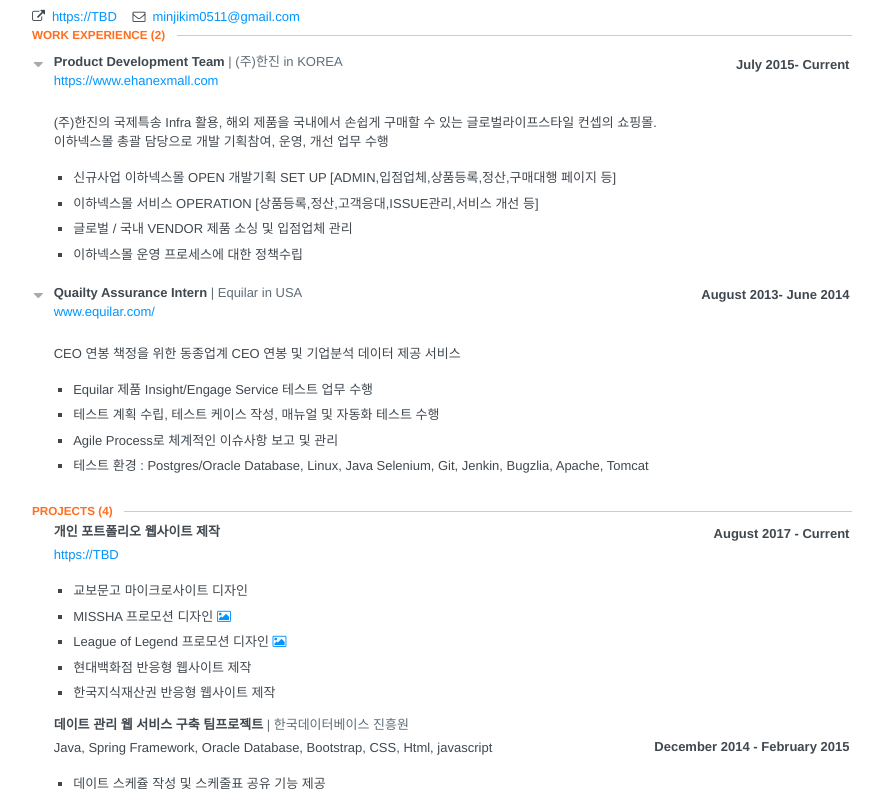
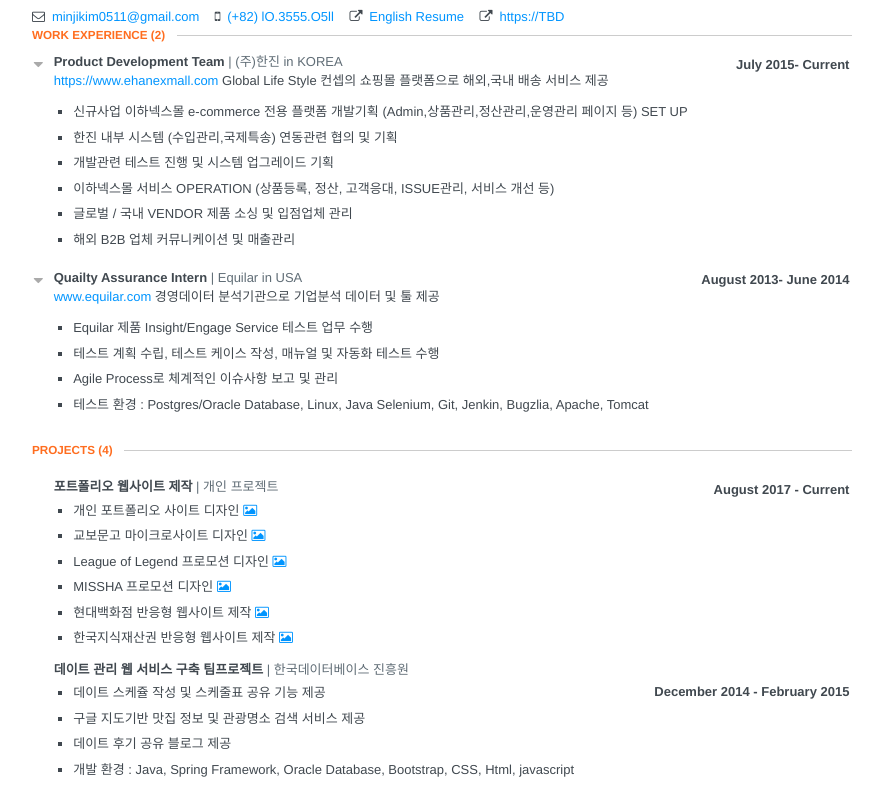
Before and after one commit to min-ji-kim/Resume, a plain HTML site: page index.html in a window 1280 px wide. Shown: the part 94-883 px from the top of the page, without its empty margins (198-1081 px from the left). Drawn offline with Linux system fonts and the light colour scheme.

Commit message:
Update contents

```diff
--- a/index.html
+++ b/index.html
@@ -161,6 +161,7 @@ p {
     margin-bottom: 1.3em;
 }
 
+
 a {
     color: #0095ff;
     text-decoration: none;
@@ -172,7 +173,7 @@ a:hover {
 }
 
 ul {
-    margin-top: 1rem;
+    margin-top: 6px;
 }
 
 li {
@@ -180,6 +181,8 @@ li {
     list-style-position: outside;
     margin-left: 1.3em;
 }
+li.li_sub
+      {list-style-type: none}
 
 .highlights>li>p {
     margin-bottom: 0.5em;
@@ -600,6 +603,8 @@ ul.courses li:hover {
         width: 80%;
         margin: 0 auto;
     }
+
+
 }
 
 
@@ -778,7 +783,7 @@ ul.courses li:hover {
   <div id="resume">
     	<header id="header" class="clear">
     		<div>
-    			<h1 class="name">김민지 [ MINJI KIM ] <a target="_self" href="https://min-ji-kim.github.io/Resume/">[KR]</a><a target="_self" href="https://min-ji-kim.github.io/Resume_en/">[EN]</a></h1>
+    			<h1 class="name">김민지 [ MINJI KIM ] </h1>
     			<h2 class="label"></h2>
     		</div>
 
@@ -789,18 +794,25 @@ ul.courses li:hover {
 
 
     		<div id="contact">
-    			<div class="website">
-    				<span class="fa fa-external-link"></span>
-    				<a target="_blank" target="_blank" href="https://TBD">https://TBD</a>
-    			</div>
-    			<div class="email">
+                <div class="email">
     				<span class="fa fa-envelope-o"></span>
     				<a href="mailto:lindseykim0378@gmail.com">minjikim0511@gmail.com</a>
     			</div>
-    			<div class="phone">
-    		<!--		<span class="fa fa-mobile"></span>
-    				<a href="tel:(+82) 1035550511">(+82) 1035550511</a>
-    			</div> -->
+                <div class="phone">
+    		        <span class="fa fa-mobile"></span>
+    				<a href="tel:(+82) 1035550511">(+82) lO.3555.O5ll</a>
+    			</div>
+                  <div class="resume">
+    		        <span class="fa fa-external-link"></span>
+    				<a target="_self" href="https://min-ji-kim.github.io/Resume_en/">English Resume</a>
+    			</div>
+
+
+    			<div class="website">
+    				<span class="fa fa-external-link"></span>
+    				<a target="_blank" href="https://dl.dropboxusercontent.com/s/ssaju9r3g90kbbe/00_Portpolio_Description.jpg?dl=0">https://TBD</a>
+    			</div>
+
     		</div>
 
     		<div id="profiles">
@@ -834,15 +846,16 @@ ul.courses li:hover {
 
         	<span class="website">
         		<a target="_blank" href="https://www.ehanexmall.com">https://www.ehanexmall.com</a>
+                Global Life Style 컨셉의 쇼핑몰 플랫폼으로 해외,국내 배송 서비스 제공
         	</span>      	<div class="item" id="work-item">
-            <div class="summary">
-              <p><p>(주)한진의 국제특송 Infra 활용, 해외 제품을 국내에서 손쉽게 구매할 수 있는 글로벌라이프스타일 컨셉의 쇼핑몰. <br/>이하넥스몰 총괄 담당으로 개발 기획참여, 운영, 개선 업무 수행 </p></p>
-            </div>
+
             <ul class="highlights">
-                <li><p>신규사업 이하넥스몰 OPEN 개발기획 SET UP [ADMIN,입점업체,상품등록,정산,구매대행 페이지 등]</p></li>
-                <li><p>이하넥스몰 서비스 OPERATION [상품등록,정산,고객응대,ISSUE관리,서비스 개선 등]</p></li>
+                <li><p>신규사업 이하넥스몰 e-commerce 전용 플랫폼 개발기획 (Admin,상품관리,정산관리,운영관리 페이지 등) SET UP</p></li>
+                <li><p>한진 내부 시스템 (수입관리,국제특송) 연동관련 협의 및 기획</p></li>
+                <li><p>개발관련 테스트 진행 및 시스템 업그레이드 기획</p></li>
+                <li><p>이하넥스몰 서비스 OPERATION (상품등록, 정산, 고객응대, ISSUE관리, 서비스 개선 등) </p></li>
                 <li><p>글로벌 / 국내 VENDOR 제품 소싱 및 입점업체 관리 </p></li>
-                <li><p>이하넥스몰 운영 프로세스에 대한 정책수립</p></li>
+                <li><p>해외 B2B 업체 커뮤니케이션 및 매출관리 </p></li>
             </ul>
         	</div>
         </section>
@@ -861,11 +874,10 @@ ul.courses li:hover {
     			</header>
 
         	<span class="website">
-        		<a target="_blank" href="www.equilar.com/">www.equilar.com/</a>
+        		<a target="_blank" href="www.equilar.com">www.equilar.com</a>
+                경영데이터 분석기관으로 기업분석 데이터 및 툴 제공
         	</span>      	<div class="item" id="work-item">
-            <div class="summary">
-              <p><p>CEO 연봉 책정을 위한 동종업계  CEO 연봉 및 기업분석 데이터 제공 서비스 </p></p>
-            </div>
+
             <ul class="highlights">
                 <li><p>Equilar 제품 Insight/Engage Service 테스트 업무 수행  </p></li>
                 <li><p>테스트 계획 수립, 테스트 케이스 작성, 매뉴얼 및 자동화 테스트 수행</p></li>
@@ -884,11 +896,14 @@ ul.courses li:hover {
         <section class="volunteer-item">
 
 
-
+        <p></p>
           <header>
             <div class="header-left">
               <div class="position">
-                개인 포트폴리오 웹사이트 제작
+                포트폴리오 웹사이트 제작
+              </div>
+               <div class="organization">
+                개인 프로젝트
               </div>
 
             </div>
@@ -906,14 +921,15 @@ ul.courses li:hover {
           </div>
           <div class="item">
 		  <div class="summary">
-              <p><p> <a target="_blank" href="https://TBD">https://TBD</a></p></p>
-            </div>
+          </div>
+              <p></p>
             <ul class="highlights">
-              <li><p>교보문고 마이크로사이트 디자인  </p></li>
-              <li><p>MISSHA 프로모션 디자인  <a target="_blank" href="https://dl.dropboxusercontent.com/s/4x9jqo1dt8256pm/WEB_03_Design_01_MISSHA_POPUP.jpg?dl=0"><span class="fa fa-image"></span></a></p></li>
-              <li><p>League of Legend 프로모션 디자인    <a target="_blank" href="https://dl.dropbox.com/s/vh8euit5lszxb92/WEB_03_Design_02_LOL_POPUP.jpg?dl=0"><span class="fa fa-image"></span></a></p></li>
-              <li><p>현대백화점 반응형 웹사이트 제작</p></li>
-              <li><p>한국지식재산권 반응형 웹사이트 제작</p></li>
+              <li><p>개인 포트폴리오 사이트 디자인   <a target="_blank" href="https://dl.dropboxusercontent.com/s/ssaju9r3g90kbbe/00_Portpolio_Description.jpg?dl=0"><span class="fa fa-image"></span></a></p></li>
+              <li><p>교보문고 마이크로사이트 디자인   <a target="_blank" href="https://dl.dropbox.com/s/4t70k1kctocrgkp/Microsite_Kyobo.jpg?dl=0"><span class="fa fa-image"></span></a></p></li>
+             <li><p>League of Legend 프로모션 디자인    <a target="_blank" href="https://dl.dropbox.com/s/mobc3cr2b1zs8yk/03_WEB_Design_02_LOL_POPUP.jpg?dl=0"><span class="fa fa-image"></span></a></p></li>
+              <li><p>MISSHA 프로모션 디자인  <a target="_blank" href="https://dl.dropbox.com/s/91aijwzwm0ahern/03_WEB_Design_01_Missha_popup.jpg?dl=0"><span class="fa fa-image"></span></a></p></li>
+              <li><p>현대백화점 반응형 웹사이트 제작   <a target="_blank" href="https://dl.dropboxusercontent.com/s/e8lk975z1y19ky7/04_WEB_Develop_01_Huundai_popup.jpg?dl=0"><span class="fa fa-image"></span></a></p></li>
+              <li><p>한국지식재산권 반응형 웹사이트 제작   <a target="_blank" href="https://dl.dropbox.com/s/yew636k4whorl7t/04_WEB_Develop_02_한국지식재산권_popup.jpg?dl=0"><span class="fa fa-image"></span></a></p></li>
             </ul>
           </div>
         </section>
@@ -941,12 +957,15 @@ ul.courses li:hover {
           </header>
           <div class="item">
             <div class="summary">
-              <p><p>Java, Spring Framework, Oracle Database, Bootstrap, CSS, Html, javascript </p></p>
+
             </div>
+              <p></p>
             <ul class="highlights">
               <li><p>데이트 스케쥴 작성 및 스케줄표 공유 기능 제공</p></li>
               <li><p>구글 지도기반 맛집 정보 및 관광명소 검색 서비스 제공</p></li>
               <li><p>데이트 후기 공유 블로그 제공</p></li>
+              <li><p>개발 환경 : Java, Spring Framework, Oracle Database, Bootstrap, CSS, Html, javascript</p></li>
+
             </ul>
           </div>
         </section>
@@ -972,6 +991,7 @@ ul.courses li:hover {
             </div>
           </header>
           <div class="item">
+            <p></p>
             <ul class="highlights">
               <li><p>베트남 대학생 대상 IT 교육 및 한국문화 강의</p></li>
             </ul>
@@ -999,6 +1019,7 @@ ul.courses li:hover {
             </div>
           </header>
           <div class="item">
+              <p></p>
             <ul class="highlights">
               <li><p>월별 One Day 사업 기획 및 창업공모전 참여</p></li>
             </ul>
@@ -1018,9 +1039,7 @@ ul.courses li:hover {
               <div class="studyType">
                 경영정보시스템
               </div>
-              <div class="area">
-                Management Information System
-              </div>
+
               <div class="institution">
                 국민대학교
               </div>
```
